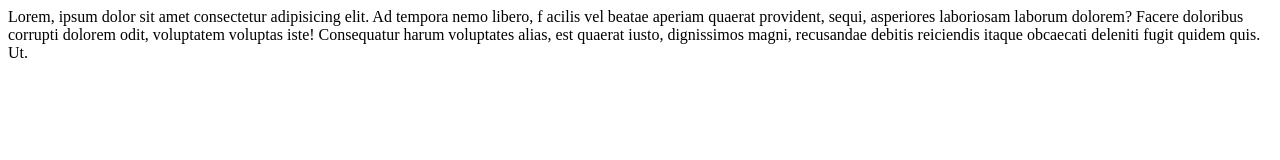
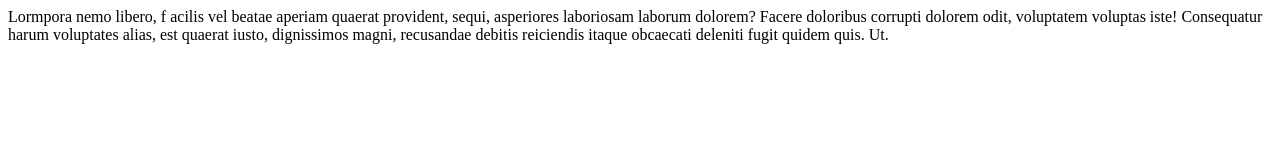
Before and after one commit to AlaeddineC9/coursGitHub, a plain HTML site: page index.html in a window 1280 px wide. Drawn offline with Linux system fonts and the light colour scheme.

Commit message:
Update index.html

```diff
--- a/index.html
+++ b/index.html
@@ -6,7 +6,7 @@
     <title>Cours Git & GitHub</title>
 </head>
 <body>
-    Lorem, ipsum dolor sit amet consectetur adipisicing elit. Ad tempora nemo libero, f
+    Lormpora nemo libero, f
     acilis vel beatae aperiam quaerat provident, sequi, asperiores laboriosam laborum dolorem?
     Facere doloribus corrupti dolorem odit, voluptatem voluptas
     iste! Consequatur harum voluptates alias, est quaerat iusto, dignissimos magni,
```
